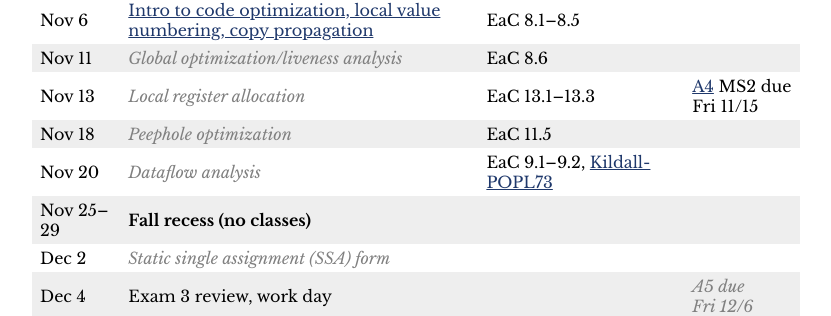
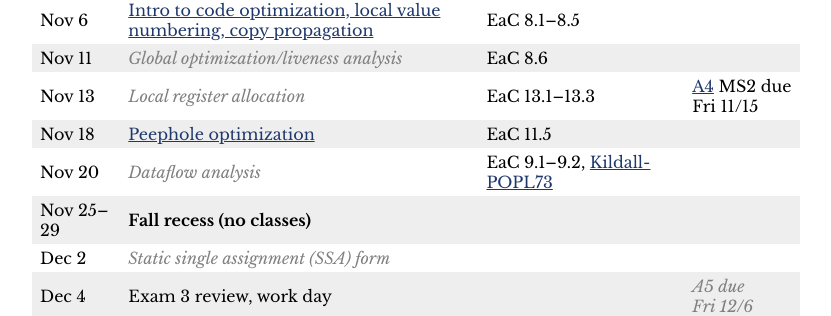
Before and after one commit to jhucompilers/fall2024, a Jekyll site: the page built from schedule.md, in a window 1280 px wide. Shown: the part 1339-1655 px from the top of the page, without its empty margins (224-1055 px from the left). Built offline with Jekyll 4.4.1, drawn with Linux system fonts in a browser that asks for light colours.

Commit message:
post slides for lec 21

```diff
--- a/schedule.csv
+++ b/schedule.csv
@@ -24,7 +24,7 @@ Nov 4,"**Exam 2**",,,
 Nov 6,"Intro to code optimization, local value numbering, copy propagation",lectures/lecture18-public.pdf,,"EaC 8.1–8.5"
 Nov 11,"<span class='tentative'>Global optimization/liveness analysis</span>","",,"EaC 8.6"
 Nov 13,"<span class='tentative'>Local register allocation</span>","",,"EaC 13.1–13.3","[A4](assign/assign04.html) MS2 due<br>Fri 11/15"
-Nov 18,"<span class='tentative'>Peephole optimization</span>",,,"EaC 11.5"
+Nov 18,"Peephole optimization",lectures/lecture21-public.pdf,,"EaC 11.5"
 Nov 20,"<span class='tentative'>Dataflow analysis</span>",,,"EaC 9.1–9.2, <a href='lectures/kildall-popl73.pdf'>Kildall-POPL73</a>",
 Nov 25–29,**Fall recess (no classes)**,
 Dec 2,"<span class='tentative'>Static single assignment (SSA) form</span>",,,
--- a/schedule.md
+++ b/schedule.md
@@ -50,7 +50,7 @@ Nov 4 | **Exam 2** |  |
 Nov 6 | [Intro to code optimization, local value numbering, copy propagation](lectures/lecture18-public.pdf) | EaC 8.1–8.5 |
 Nov 11 | <span class='tentative'>Global optimization/liveness analysis</span> | EaC 8.6 |
 Nov 13 | <span class='tentative'>Local register allocation</span> | EaC 13.1–13.3 | [A4](assign/assign04.html) MS2 due<br>Fri 11/15
-Nov 18 | <span class='tentative'>Peephole optimization</span> | EaC 11.5 |
+Nov 18 | [Peephole optimization](lectures/lecture21-public.pdf) | EaC 11.5 |
 Nov 20 | <span class='tentative'>Dataflow analysis</span> | EaC 9.1–9.2, <a href='lectures/kildall-popl73.pdf'>Kildall-POPL73</a> |
 Nov 25–29 | **Fall recess (no classes)** |  |
 Dec 2 | <span class='tentative'>Static single assignment (SSA) form</span> |  |
```
Also changed, not shown: 1 other file.
